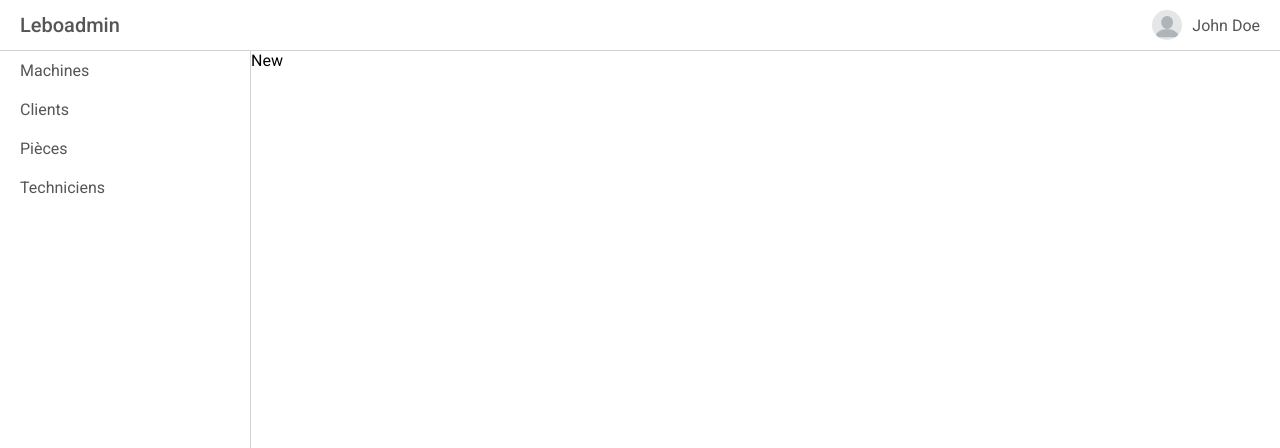
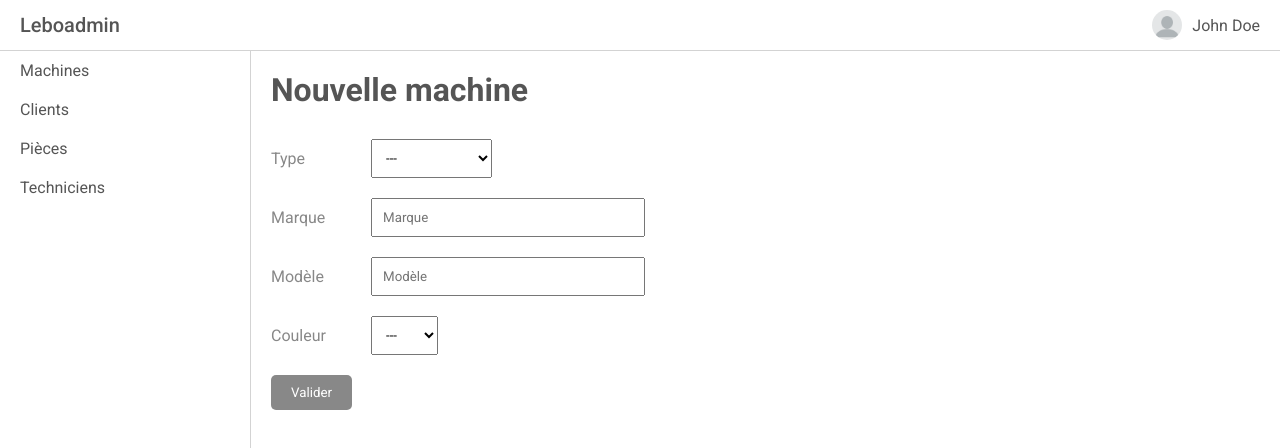
Before and after one commit to tafitahery/sav-v3, a React (Vite) app in the folder admin/: page /new in a window 1280 px wide. Shown: the top 448 px of the page. Built offline with nearby package versions, Linux system fonts and the light colour scheme.

Commit message:
Admin New Page

```diff
--- a/admin/src/pages/List.jsx
+++ b/admin/src/pages/List.jsx
@@ -6,7 +6,7 @@ import {
   partsColumns,
   techniciansColumns,
 } from '../utils/columns';
-import { Link } from 'react-router-dom';
+import { useNavigate } from 'react-router-dom';
 
 const Container = styled.div`
   width: 100%;
@@ -26,13 +26,12 @@ const Title = styled.h1`
   color: #555;
 `;
 
-const Button = styled(Link)`
+const Button = styled.div`
   position: absolute;
   right: 20px;
   top: 20px;
   border: none;
   border-radius: 5px;
-  text-decoration: none;
   color: white;
   background-color: #888;
   padding: 10px 20px;
@@ -44,6 +43,7 @@ const Button = styled(Link)`
 
 // eslint-disable-next-line react/prop-types
 export default function List({ title }) {
+  const navigate = useNavigate();
   let columns = [];
   let url = '';
 
@@ -68,11 +68,15 @@ export default function List({ title }) {
       break;
   }
 
+  const handleClick = () => {
+    navigate('/new', { state: { url } });
+  };
+
   return (
     <Container>
       <Wrapper>
         <Title>{title}</Title>
-        <Button to="/new">Nouveau</Button>
+        <Button onClick={handleClick}>Nouveau</Button>
         <DataTable columns={columns} url={url} />
       </Wrapper>
     </Container>
--- a/admin/src/pages/New.jsx
+++ b/admin/src/pages/New.jsx
@@ -1,3 +1,156 @@
+import axios from 'axios';
+import { useState } from 'react';
+import { useLocation } from 'react-router-dom';
+import styled from 'styled-components';
+
+const Container = styled.div`
+  display: flex;
+`;
+
+const Wrapper = styled.div`
+  padding: 20px;
+  display: flex;
+  flex-direction: column;
+  gap: 30px;
+`;
+
+const Title = styled.h1`
+  color: #555;
+`;
+
+const Form = styled.form`
+  display: flex;
+  flex-direction: column;
+  gap: 20px;
+`;
+
+const InputContainer = styled.div`
+  display: flex;
+  align-items: center;
+  color: lightgray;
+`;
+
+const Label = styled.label`
+  color: #888;
+  width: 100px;
+`;
+
+const Input = styled.input`
+  padding: 10px;
+  width: 250px;
+`;
+
+const Select = styled.select`
+  padding: 10px;
+`;
+
+const Option = styled.option`
+  padding: 10px;
+`;
+
+const Button = styled.button`
+  width: max-content;
+  border: none;
+  border-radius: 5px;
+  text-decoration: none;
+  color: white;
+  background-color: #888;
+  padding: 10px 20px;
+  cursor: pointer;
+  &:hover {
+    background-color: teal;
+  }
+`;
+
+const Span = styled.span`
+  font-size: 14px;
+  color: teal;
+  ${(props) =>
+    props.err &&
+    `
+    color: crimson;
+  `}
+`;
+
 export default function New() {
-  return <div>New</div>;
+  const [inputs, setInputs] = useState({
+    name: '',
+    brand: '',
+    model: '',
+    color: 'null',
+  });
+  const [error, setError] = useState(null);
+  const { state } = useLocation();
+
+  const handleChange = (e) => {
+    setInputs((prev) => ({ ...prev, [e.target.name]: e.target.value }));
+  };
+
+  const handleSubmit = async (e) => {
+    e.preventDefault();
+    const data = { ...inputs, color: inputs.color === 'yes' ? true : false };
+    try {
+      await axios.post(state.url, data);
+      setInputs({ name: 'null', brand: '', model: '', color: 'null' });
+      setError(false);
+    } catch (err) {
+      console.log(err);
+      setError(true);
+    }
+  };
+
+  return (
+    <Container>
+      <Wrapper>
+        <Title>Nouvelle machine</Title>
+        <Form onSubmit={handleSubmit}>
+          <InputContainer>
+            <Label>Type</Label>
+            <Select name="name" onChange={handleChange} value={inputs.name}>
+              <Option value={null}> --- </Option>
+              <Option value="Multifonction">Multifonction</Option>
+              <Option value="Caisse">Caisse</Option>
+            </Select>
+          </InputContainer>
+          <InputContainer>
+            <Label>Marque</Label>
+            <Input
+              type="text"
+              name="brand"
+              placeholder="Marque"
+              required
+              onChange={handleChange}
+              value={inputs.brand}
+            />
+          </InputContainer>
+          <InputContainer>
+            <Label>Modèle</Label>
+            <Input
+              type="text"
+              name="model"
+              placeholder="Modèle"
+              required
+              onChange={handleChange}
+              value={inputs.model}
+            />
+          </InputContainer>
+          <InputContainer>
+            <Label>Couleur</Label>
+            <Select name="color" onChange={handleChange} value={inputs.color}>
+              <Option value=""> --- </Option>
+              <Option value="yes">Oui</Option>
+              <Option value="no">Non</Option>
+            </Select>
+          </InputContainer>
+          <Button>Valider</Button>
+          {error !== null &&
+            (error ? (
+              <Span err>Echec</Span>
+            ) : (
+              <Span>Enregistrement effectué</Span>
+            ))}
+        </Form>
+      </Wrapper>
+    </Container>
+  );
 }
```
